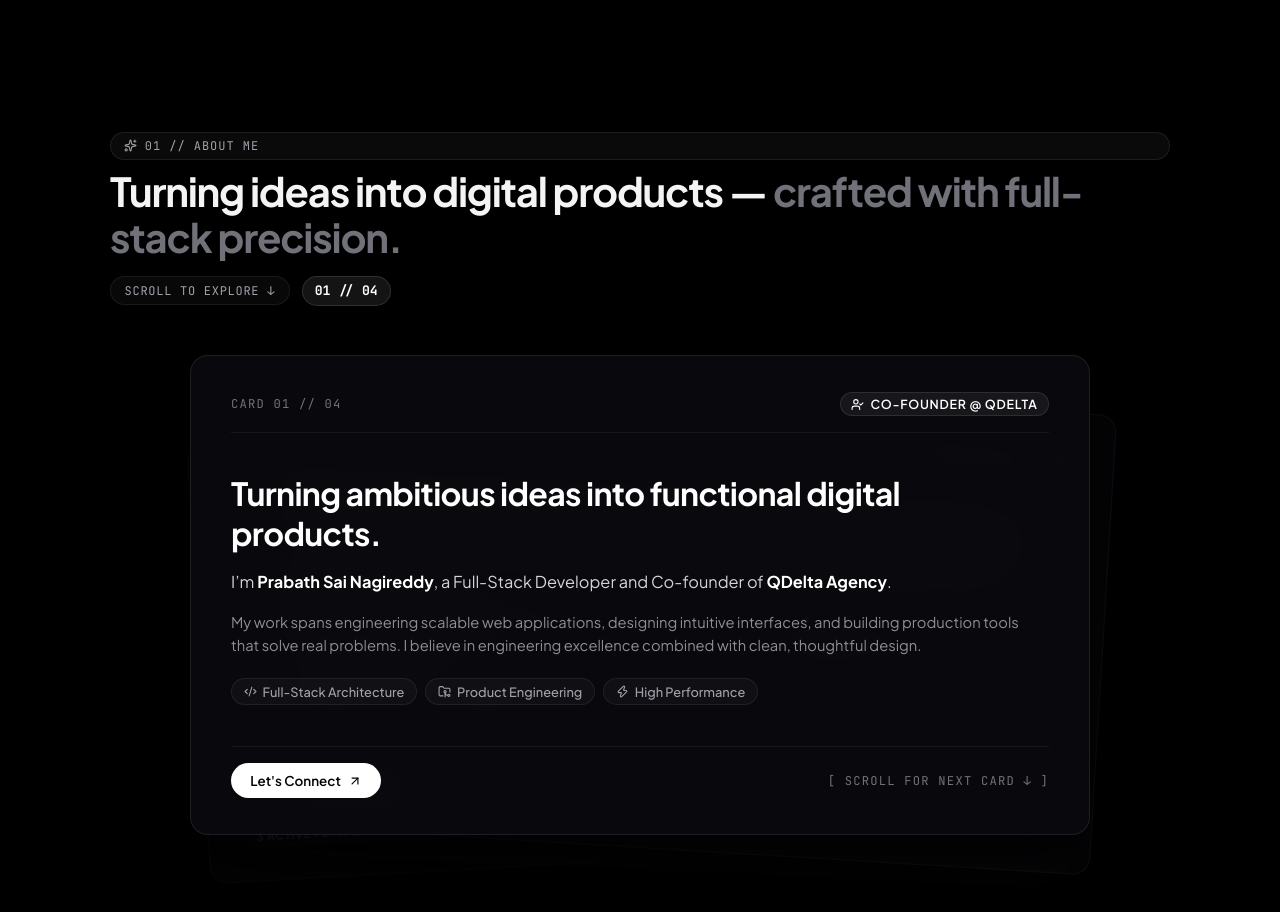
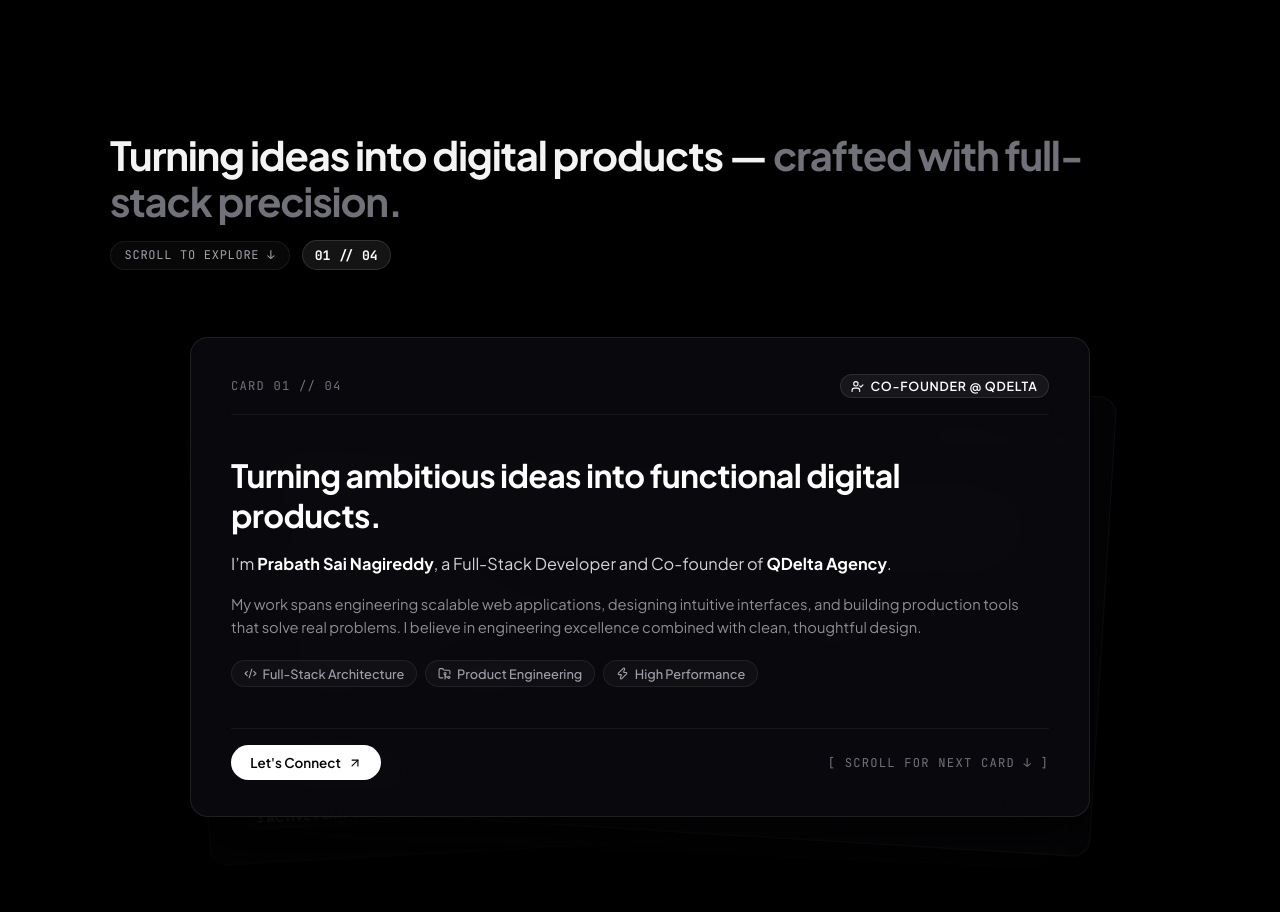
Before and after one commit to saiprabathn-dot/prabath-portfolio, a Next.js app: page / in a window 1280 px wide. Shown: the part 2160-3072 px from the top of the page. Built offline with nearby package versions, Linux system fonts and the light colour scheme.

Commit message:
style(about): remove redundant 01 // ABOUT ME badge pill for cleaner editorial aesthetic

```diff
--- a/src/components/CardStack.tsx
+++ b/src/components/CardStack.tsx
@@ -239,10 +239,6 @@ export default function CardStack() {
             {/* Header */}
             <div className={styles.header}>
               <div className={styles.headerLeft}>
-                <div className={styles.badge}>
-                  <Sparkles size={13} />
-                  <span>01 // ABOUT ME</span>
-                </div>
                 <h2 className={styles.title}>
                   Turning ideas into digital products —{" "}
                   <span className={styles.titleGradient}>
```
